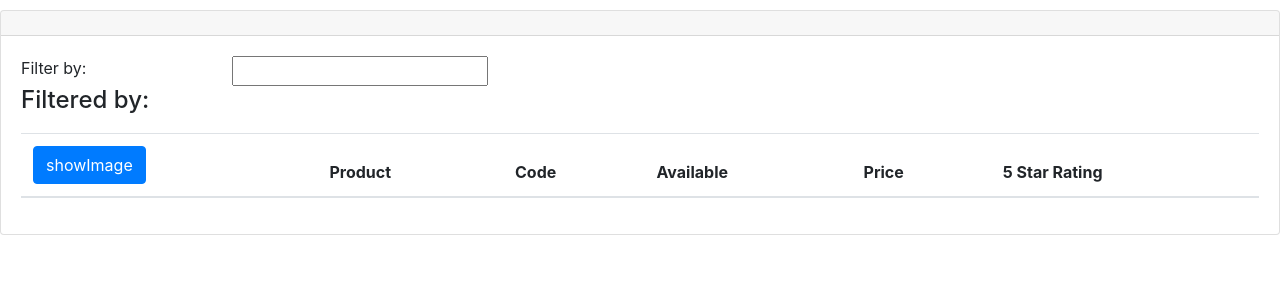
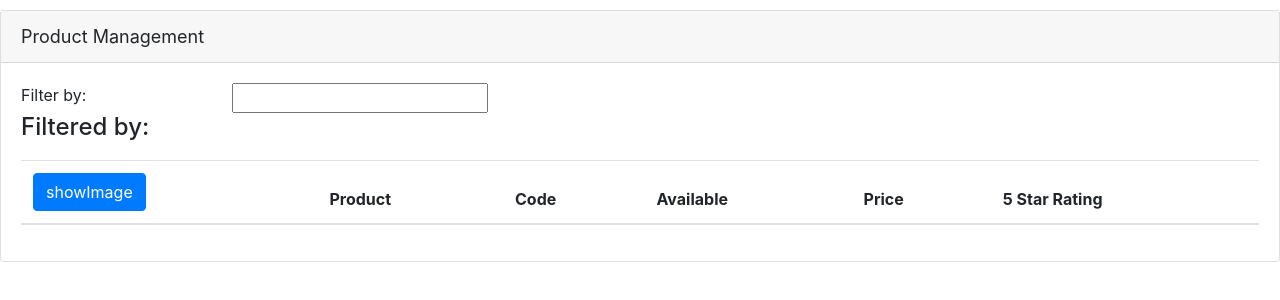
Before and after one commit to duchiha/Angular, an Angular app in the folder sample-app/: page / in a window 1280 px wide. Shown: the top 300 px of the page. Built offline with nearby package versions, Linux system fonts and the light colour scheme.

Commit message:
add title to page

```diff
--- a/sample-app/src/app/product-list/product-list.component.html
+++ b/sample-app/src/app/product-list/product-list.component.html
@@ -1,5 +1,6 @@
 <div class='card'>
     <div class='card-header'>
+        {{pageTitle}}
     </div>
     <div class='card-body'>
         <div class='row'>
--- a/sample-app/src/app/product-list/product-list.component.ts
+++ b/sample-app/src/app/product-list/product-list.component.ts
@@ -7,6 +7,7 @@ import { Component, OnInit } from '@angular/core';
 })
 export class ProductListComponent implements OnInit {
 
+  pageTitle : string ='Product Management';
   constructor() { }
 
   ngOnInit() {
```
